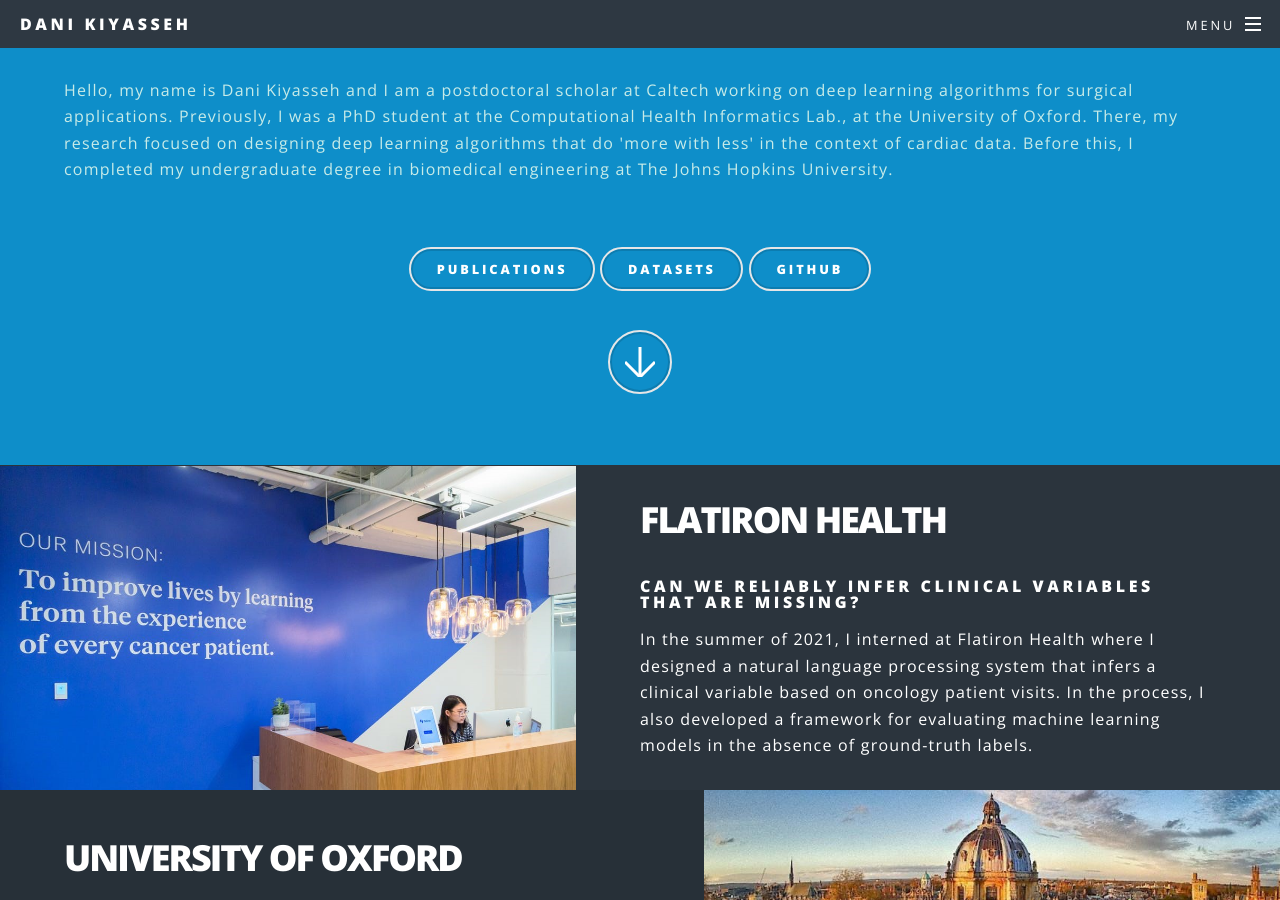
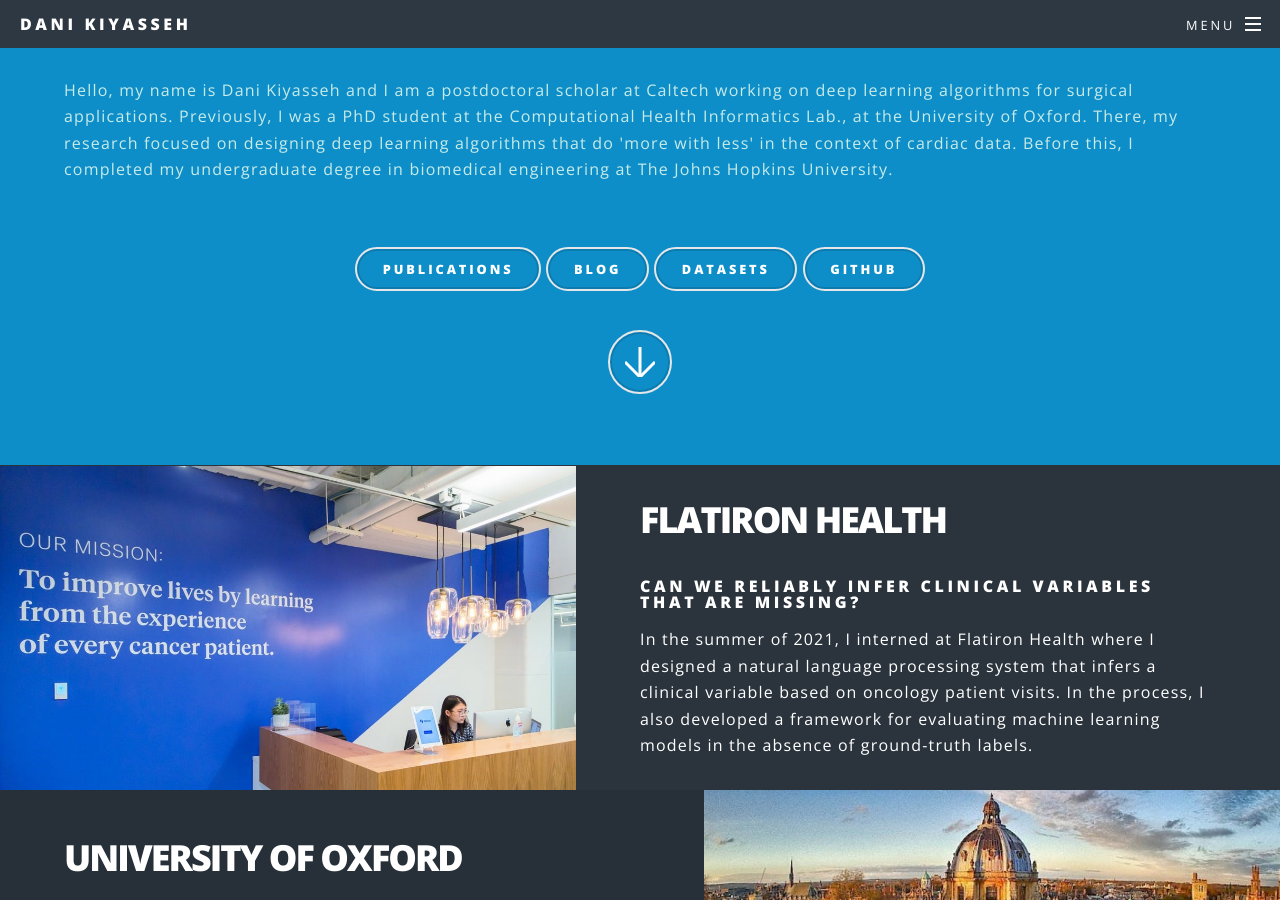
Before and after one commit to danikiyasseh/danikiyasseh.github.io, a Jekyll site: the page index.html, which Jekyll copies as it is, in a window 1280 px wide and 900 px high, scrolled down 1055 px. Built offline with Jekyll 4.4.1, drawn with Linux system fonts in a browser that asks for light colours; comment, search, counter and statistics services are not loaded.

Commit message:
Update index.html

```diff
--- a/index.html
+++ b/index.html
@@ -94,7 +94,8 @@
 
 
 			                <a href="./publications.html" class="button style2"><b>Publications</b></a>
-			                <a href="./datasets.html" class="button style2"><b>Datasets</b></a>
+			                <a href="./blogs/index.html" class="button style2"><b>Blog</b></a>
+					<a href="./datasets.html" class="button style2"><b>Datasets</b></a>
 <!-- 			                <a href="./tfjs_models/index.html" class="button style2"><b>Trial</b></a> -->
 			                <a href="https://github.com/danikiyasseh" class="button style2"><b>GitHub</b></a>
 							<footer>
```
